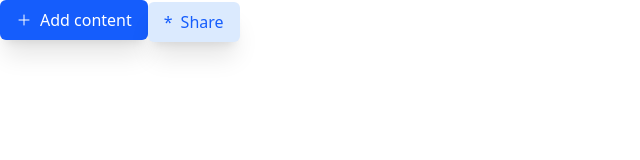
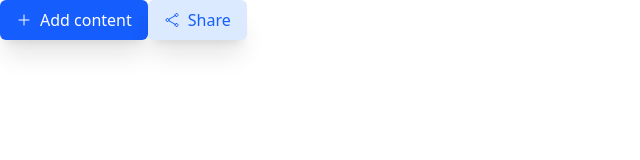
Before and after one commit to kiran-11123/Brainly, a React app in the folder frontend/: page / in a window 1280 px wide. Shown: the top 160 px of the page, without its empty margins (0-640 px from the left). Built offline with nearby package versions, Linux system fonts and the light colour scheme; the HTML template or start-up script is replaced by a standard one.

Commit message:
created share button also

```diff
--- a/frontend/src/App.tsx
+++ b/frontend/src/App.tsx
@@ -2,6 +2,7 @@
 import './App.css'
 import { Button } from './components/ui/Button'
 import { PlusIcon } from './icons/PlusIcon'
+import { ShareIcon } from './icons/ShareIcon'
 
 function App() {
 
@@ -20,7 +21,7 @@
 
             <Button
          variant="secondary"
-         startIcon="*"
+         startIcon={<ShareIcon  size={"md"} /> }
         text="Share "
         size="md"
         onClick={() => alert("Button clicked!")}
--- /dev/null
+++ b/frontend/src/icons/ShareIcon.tsx
@@ -0,0 +1,12 @@
+import { iconsSize, type IconProps } from ".";
+
+export const ShareIcon =(props:IconProps)=>{
+
+    return(
+        <svg xmlns="http://www.w3.org/2000/svg" fill="none" viewBox="0 0 24 24" stroke-width="1.5" stroke="currentColor" className={`${iconsSize[props.size]}`}>
+  <path stroke-linecap="round" stroke-linejoin="round" d="M7.217 10.907a2.25 2.25 0 1 0 0 2.186m0-2.186c.18.324.283.696.283 1.093s-.103.77-.283 1.093m0-2.186 9.566-5.314m-9.566 7.5 9.566 5.314m0 0a2.25 2.25 0 1 0 3.935 2.186 2.25 2.25 0 0 0-3.935-2.186Zm0-12.814a2.25 2.25 0 1 0 3.933-2.185 2.25 2.25 0 0 0-3.933 2.185Z" />
+</svg>
+
+    )
+
+}
```
